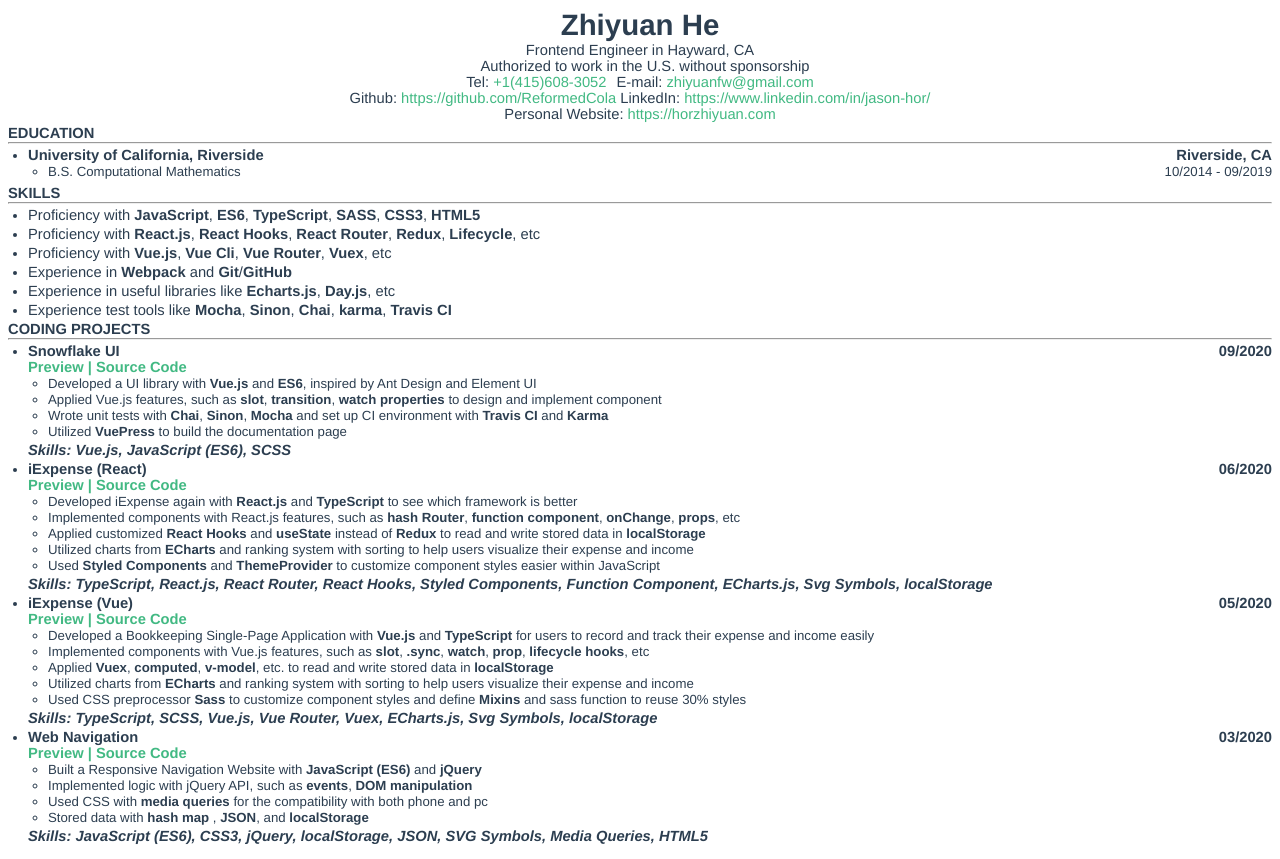
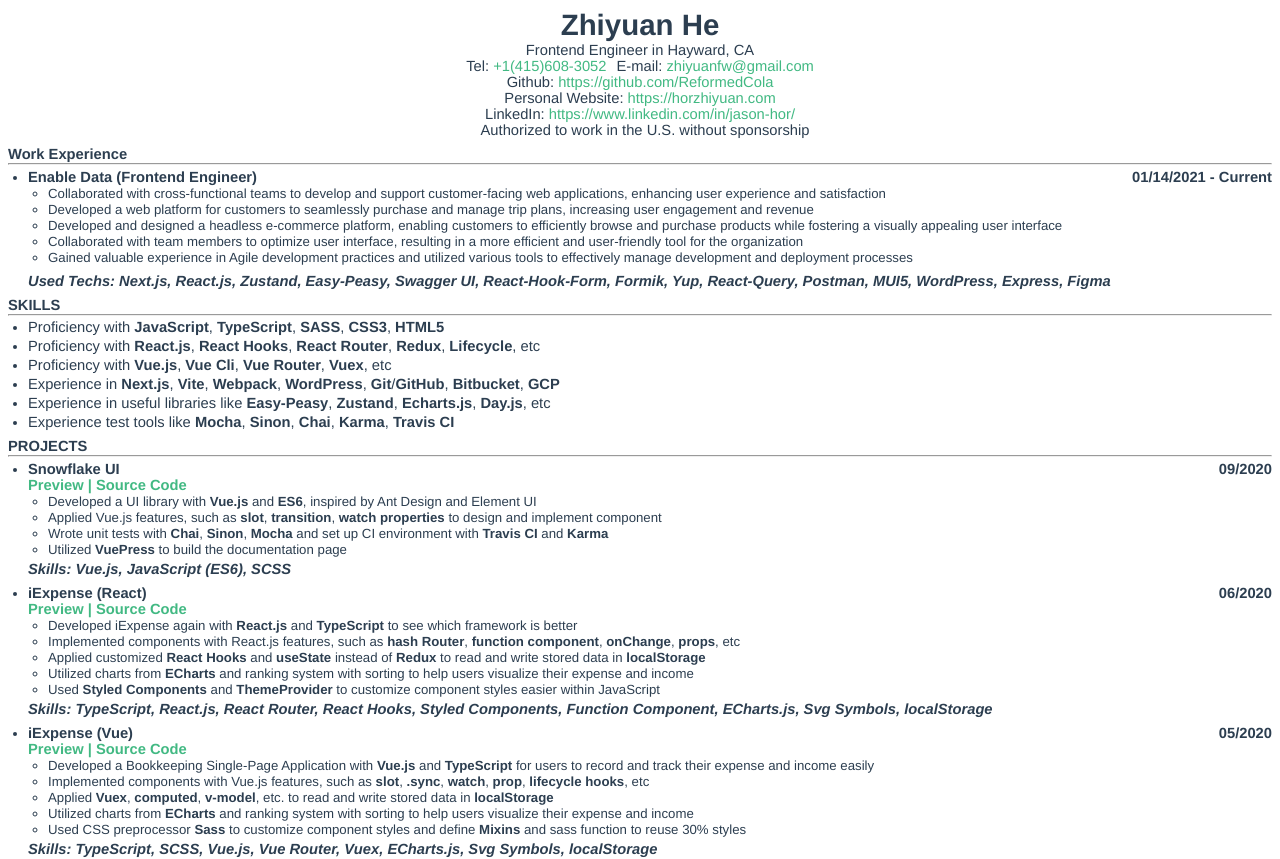
Before and after one commit to ReformedCola/resume-builder, a Vue app: page / in a window 1280 px wide. Shown: the top 859 px of the page. Built offline with nearby package versions, Linux system fonts and the light colour scheme.

Commit message:
Update Resume

```diff
--- a/src/assets/info.js
+++ b/src/assets/info.js
@@ -21,7 +21,7 @@ export default {
   ],
   skills: [
     {
-      left: 'Proficiency with *JavaScript*, *ES6*, *TypeScript*, *SASS*, *CSS3*, *HTML5*'
+      left: 'Proficiency with *JavaScript*, *TypeScript*, *SASS*, *CSS3*, *HTML5*'
     },
     {
       left: 'Proficiency with *React.js*, *React Hooks*, *React Router*, *Redux*, *Lifecycle*, etc'
@@ -30,13 +30,13 @@ export default {
       left: 'Proficiency with *Vue.js*, *Vue Cli*, *Vue Router*, *Vuex*, etc'
     },
     {
-      left: "Experience in *Webpack* and *Git*/*GitHub*"
+      left: "Experience in *Next.js*, *Vite*, *Webpack*, *WordPress*, *Git*/*GitHub*, *Bitbucket*, *GCP*"
     },
     {
-      left: 'Experience in useful libraries like *Echarts.js*, *Day.js*, etc'
+      left: 'Experience in useful libraries like *Easy-Peasy*, *Zustand*, *Echarts.js*, *Day.js*, etc'
     },
     {
-      left: 'Experience test tools like *Mocha*, *Sinon*, *Chai*, *karma*, *Travis CI*'
+      left: 'Experience test tools like *Mocha*, *Sinon*, *Chai*, *Karma*, *Travis CI*'
     }
   ],
   projects: [
@@ -119,4 +119,18 @@ export default {
     //   skillStack: 'JavaScript (ES6), Canvas API, HTML5'
     // },
   ],
+  experience: [
+    {
+      left: 'Enable Data (Frontend Engineer)',
+      right: '01/14/2021 - Current',
+      children: [
+        {left: 'Collaborated with cross-functional teams to develop and support customer-facing web applications, enhancing user experience and satisfaction'},
+        {left: 'Developed a web platform for customers to seamlessly purchase and manage trip plans, increasing user engagement and revenue'},
+        {left: 'Developed and designed a headless e-commerce platform, enabling customers to efficiently browse and purchase products while fostering a visually appealing user interface'},
+        {left: 'Collaborated with team members to optimize user interface, resulting in a more efficient and user-friendly tool for the organization'},
+        {left: 'Gained valuable experience in Agile development practices and utilized various tools to effectively manage development and deployment processes'},
+      ],
+      techStack: 'Next.js, React.js, Zustand, Easy-Peasy, Swagger UI, React-Hook-Form, Formik, Yup, React-Query, Postman, MUI5, WordPress, Express, Figma'
+    },
+  ],
 }
--- a/src/components/List.vue
+++ b/src/components/List.vue
@@ -21,6 +21,11 @@
       <p class="item">
         <span class="left">
           <span class="skillStack" v-if="item.skillStack">Skills: {{item.skillStack}}</span>
+        </span>
+      </p>
+      <p class="item">
+        <span class="left">
+          <span class="techStack" v-if="item.techStack">Used Techs: {{item.techStack}}</span>
         </span>
       </p>
     </li>
@@ -51,7 +56,7 @@
   }
 
   .item {
-    margin-top: 3px;
+    margin-top: 4px;
     font-weight: bold;
 
     .link {
@@ -66,6 +71,9 @@
     .skillStack {
       font-style: italic;
     }
+    .techStack {
+      font-style: italic;
+    }
   }
 
   .children-item {
--- a/src/views/Home.vue
+++ b/src/views/Home.vue
@@ -5,33 +5,28 @@
       <p>
         {{address}}
       </p>
-      <p class="area">
-        <span class="auth">{{auth}}</span>
-      </p>
       <p>
         Tel: <a href="tel:+1(415)608-3052">{{tel}}</a>
         <span class="email">E-mail: <a href="mailto:zhiyuanfw@gmail.com">{{email}}</a></span>
       </p>
-
       <p class="github">
         Github: <a :href="github">{{github}}</a>
+      </p>
+      <p class="website">
+        Personal Website: <a :href="website">{{website}}</a>
+      </p>
+      <p class="linkedin">
         LinkedIn: <a :href="linkedin">{{linkedin}}</a>
       </p>
-<!--      <p class="website">-->
-<!--        Personal Website: <a :href="website">{{website}}</a>-->
-<!--      </p>-->
-      <p class="linkedin">
-        Personal Website: <a :href="website">{{website}}</a>
+      <p class="area">
+        <span class="auth">{{auth}}</span>
       </p>
-<!--      <p class="area">-->
-<!--        <span class="auth">{{auth}}</span>-->
-<!--      </p>-->
     </div>
 
-    <div class="edu">
-      <h4>EDUCATION</h4>
+    <div class="projects">
+      <h4>Work Experience</h4>
       <hr>
-      <List :source="edus"></List>
+      <List :source="experience"></List>
     </div>
 
     <div class="skills">
@@ -41,9 +36,15 @@
     </div>
 
     <div class="projects">
-      <h4>CODING PROJECTS</h4>
+      <h4>PROJECTS</h4>
       <hr>
       <List :source="projects"></List>
+    </div>
+
+    <div class="edu">
+      <h4>EDUCATION</h4>
+      <hr>
+      <List :source="edus"></List>
     </div>
 
   </div>
@@ -61,7 +62,7 @@
     },
     components: {
       List,
-      Skills
+      Skills,
     }
   }
 </script>
@@ -89,4 +90,8 @@
     color: #42b983;
     text-decoration: none;
   }
+
+  .projects, .skills, .edu {
+    margin-top: 8px;
+  }
 </style>
```
